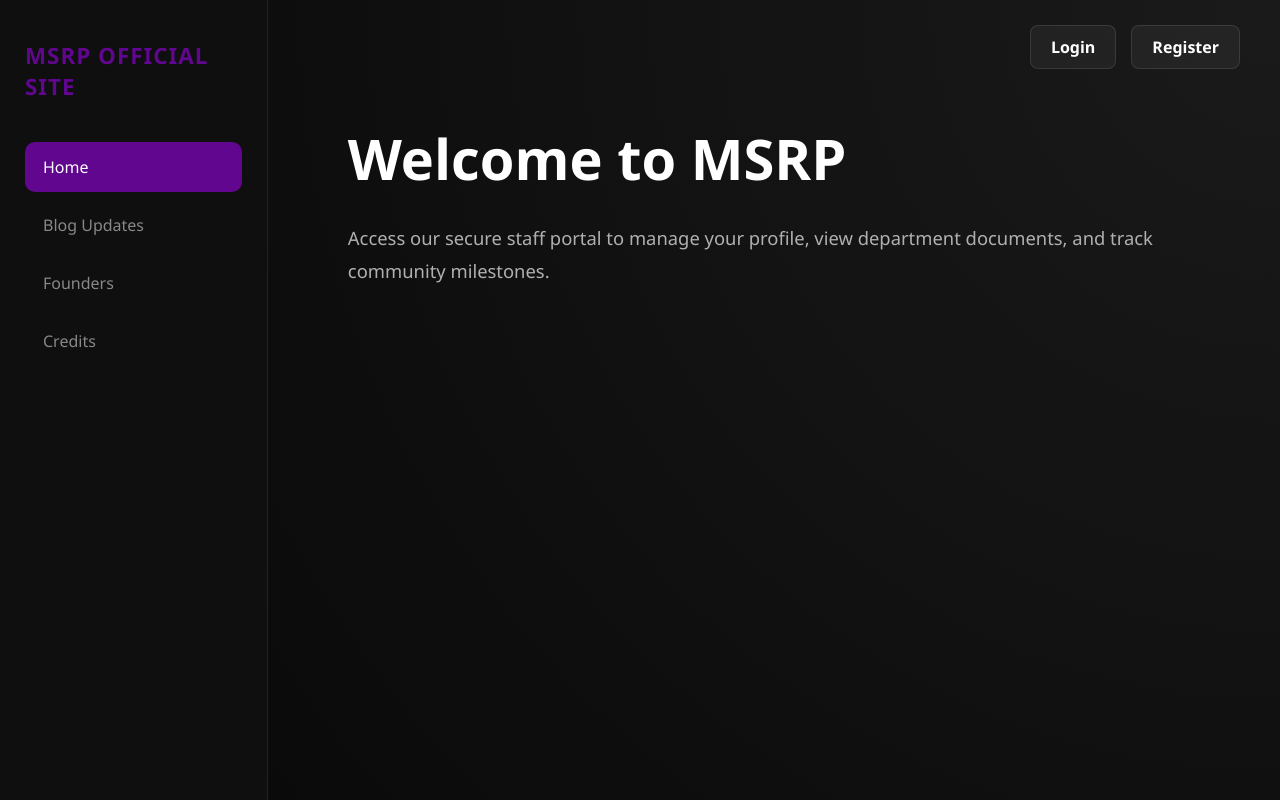
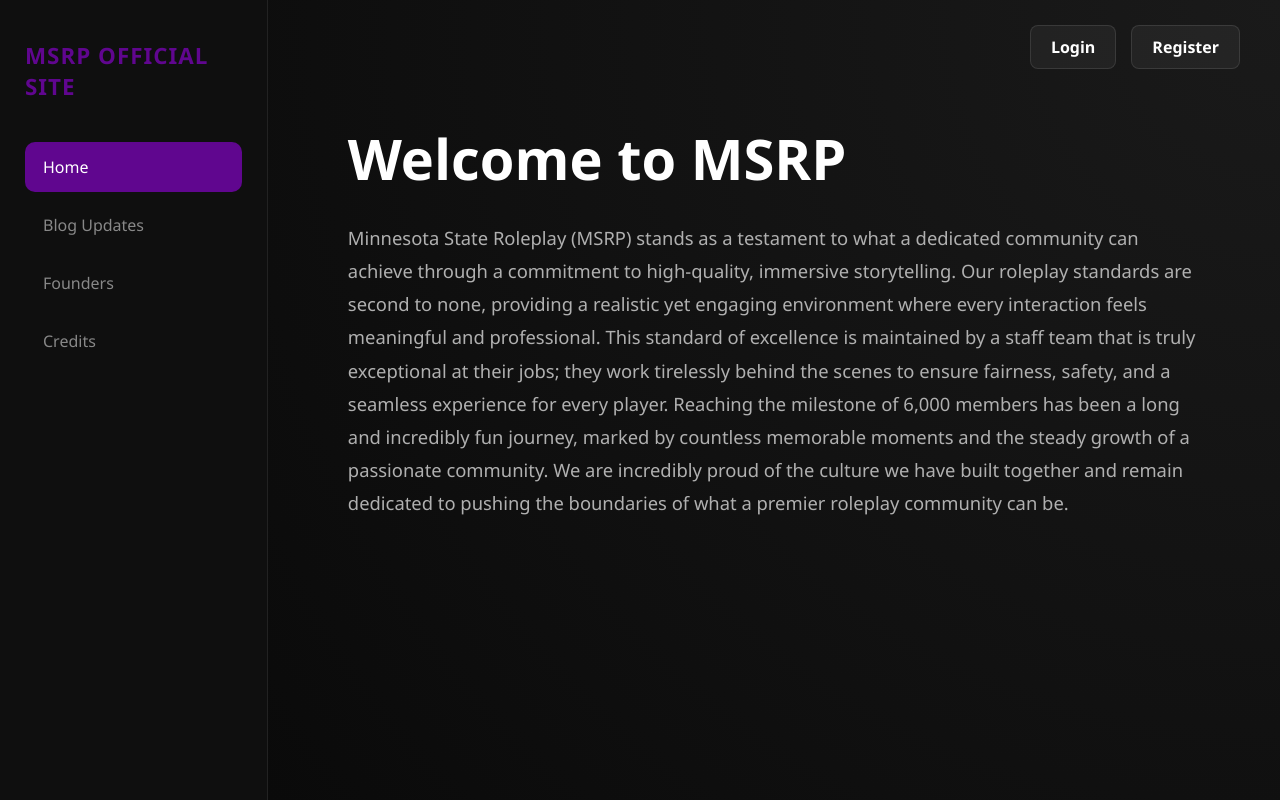
Before and after one commit to coolbro2171/msrp-site, a website: page index.html in a window 1280 px wide. Drawn offline with Linux system fonts and the light colour scheme; no server answers.

Commit message:
Update index.html

```diff
--- a/index.html
+++ b/index.html
@@ -170,7 +170,7 @@
     <div class="content">
         <div id="home" class="tab-content active">
             <h1 id="welcome-title">Welcome to MSRP</h1>
-            <p>Access our secure staff portal to manage your profile, view department documents, and track community milestones.</p>
+            <p>Minnesota State Roleplay (MSRP) stands as a testament to what a dedicated community can achieve through a commitment to high-quality, immersive storytelling. Our roleplay standards are second to none, providing a realistic yet engaging environment where every interaction feels meaningful and professional. This standard of excellence is maintained by a staff team that is truly exceptional at their jobs; they work tirelessly behind the scenes to ensure fairness, safety, and a seamless experience for every player. Reaching the milestone of 6,000 members has been a long and incredibly fun journey, marked by countless memorable moments and the steady growth of a passionate community. We are incredibly proud of the culture we have built together and remain dedicated to pushing the boundaries of what a premier roleplay community can be.</p>
         </div>
 
         <div id="blog" class="tab-content">
```
